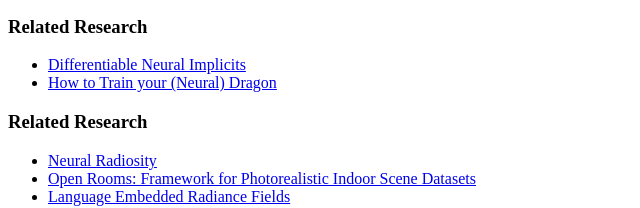
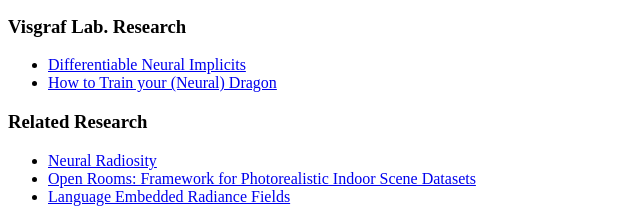
Before and after one commit to lvelho/ai-graphics-2024, a plain HTML site: page etc.html in a window 1280 px wide. Shown: the part 185-393 px from the top of the page, 0-640 px from the left. Drawn offline with Linux system fonts and the light colour scheme.

Commit message:
Update etc.html

```diff
--- a/etc.html
+++ b/etc.html
@@ -33,7 +33,7 @@ Deep Learning for Geometric Computing Workshop</a>
 
 </UL>
 
-<H3>Related Research</H3>
+<H3>Visgraf Lab. Research</H3>
 
 <UL>
 
```
